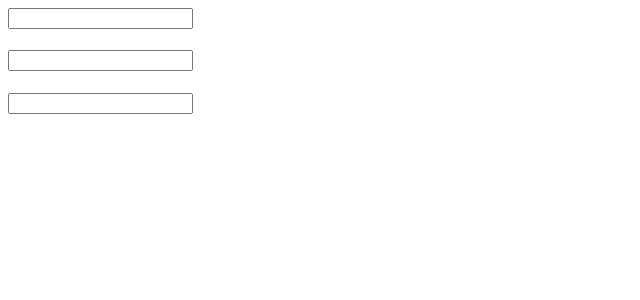
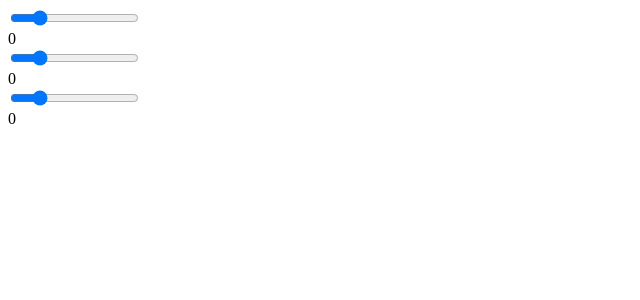
Before and after one commit to nkatarow/React-Fundamentals, a React app: page / in a window 1280 px wide. Shown: the top 300 px of the page, without its empty margins (0-640 px from the left). Built offline with nearby package versions, Linux system fonts and the light colour scheme.

Commit message:
lesson 6 - refs

```diff
--- a/App.js
+++ b/App.js
@@ -5,32 +5,49 @@
 class App extends React.Component {
 	constructor(){
 		super();
-		this.state = { txt: '' }
+		this.state = {
+			red: 0,
+			green: 0,
+			blue: 0
+		}
 		this.update = this.update.bind(this);
 	}
 	update(event) {
-		this.setState({ txt: event.target.value })
+		this.setState({
+			red: ReactDOM.findDOMNode(this.refs.red.refs.inp).value,
+			green: ReactDOM.findDOMNode(this.refs.green.refs.inp).value,
+			blue: ReactDOM.findDOMNode(this.refs.blue.refs.inp).value
+		})
 	}
 	render(){
 		return (
 			<div>
-				<Widget txt={this.state.txt} update={this.update} />
-				<Widget txt={this.state.txt} update={this.update} />
-				<Widget txt={this.state.txt} update={this.update} />
+				<Slider ref="red" update={this.update} />
+				{this.state.red}
+				<br />
+				<Slider ref="green" update={this.update} />
+				{this.state.green}
+				<br />
+				<Slider ref="blue" update={this.update} />
+				{this.state.blue}
+				<br />
 			</div>
 		);
 	}
 }
 
-const Widget = (props) => {
-	return (
-		<div>
-			<input type="text" onChange={props.update} />
-			<h1>{props.txt}</h1>
-		</div>
-	);
+class Slider extends React.Component {
+	render() {
+		return (
+			<div>
+				<input ref="inp" type="range"
+					min="0"
+					max="255"
+					onChange={this.props.update} />
+			</div>
+		);
+	}
 }
-
 
 // This is cannot have states
 // const App = () => <h1>Hellow Eggheads</h1>
```
